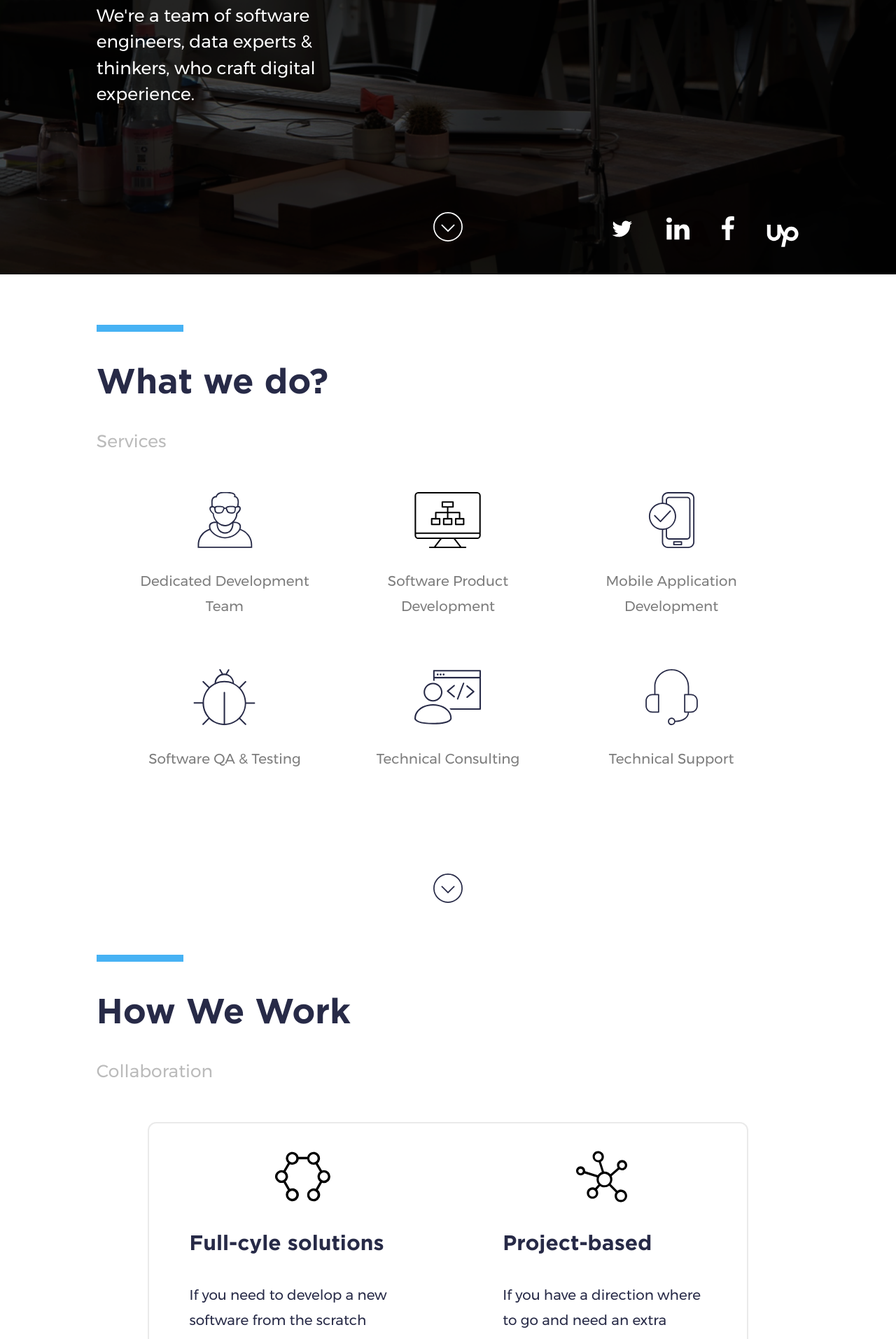
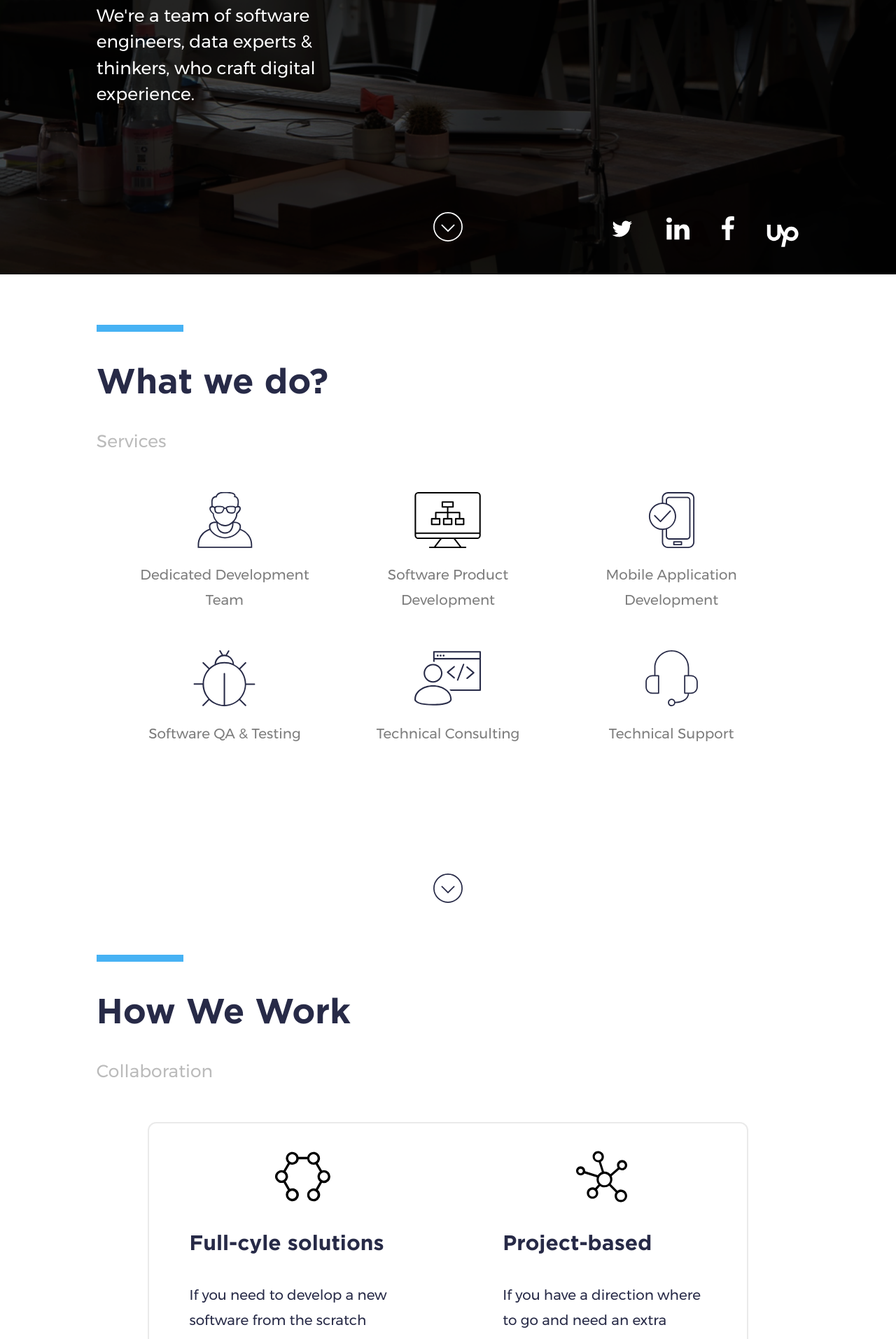
Before and after one commit to chalatz/jastics-labs, a Jekyll site: the page built from index.md, in a window 1280 px wide. Shown: the part 508-2421 px from the top of the page at 70% size. Built offline with Jekyll 4.4.1, drawn with Linux system fonts in a browser that asks for light colours; nearby versions of some CDN libraries; comment, search, counter and statistics services are not loaded.

Commit message:
mobile fixes

```diff
--- a/_includes/sections/hire-us.html
+++ b/_includes/sections/hire-us.html
@@ -1,4 +1,4 @@
-<section class="section how-we-work container full-page">
+<section class="section hire-us container full-page">
 
     <div class="line line--section line--lightblue" id="hire-us"></div>
 
--- a/_sass/icons.scss
+++ b/_sass/icons.scss
@@ -159,7 +159,7 @@
 
 .what-we-do__icon-svg {
     max-width: 100%;
-    margin-bottom: 25px;
+    margin-bottom: 16px;
 }
 
 .how-we-work__item-icon {
--- a/_sass/sections.scss
+++ b/_sass/sections.scss
@@ -2,6 +2,8 @@
 
     padding-top: 80px;
     padding-top: 8vh;
+
+    padding-bottom: 8vh;
 
     &__header {
         margin: 47px 0 80px 0;
@@ -51,7 +53,6 @@
 .what-we-do {
 
     &__content {
-        margin-bottom: 20px;
         padding-bottom: 60px;
         padding-bottom: 8vh;
     }
@@ -65,7 +66,7 @@
         width: 33%;
         text-align: center;
         margin-bottom: 80px;
-        margin-bottom: 8vh;
+        margin-bottom: 6vh;
         padding: 0 12px;
 
         @include breakpoint(large) {
```
